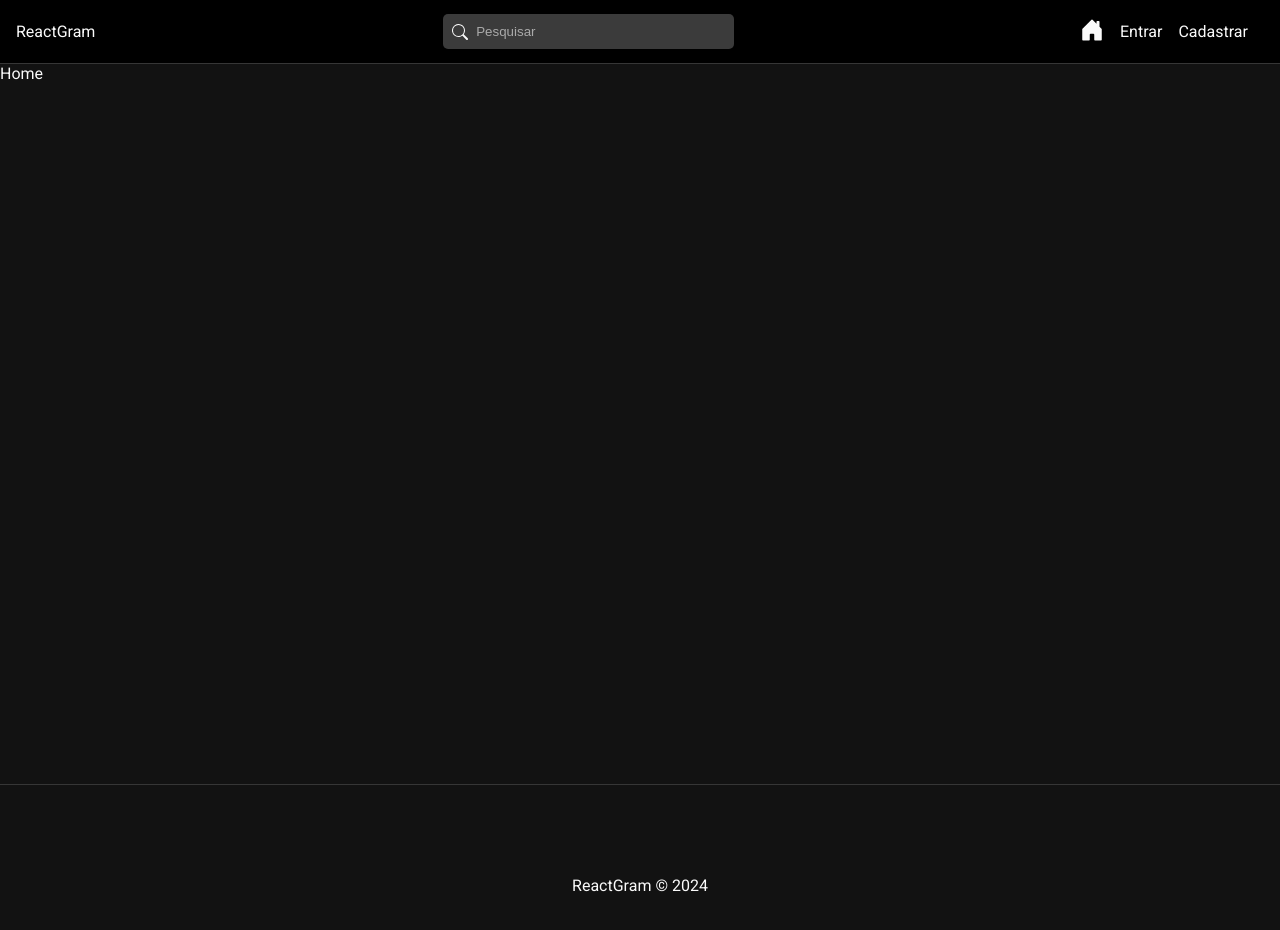
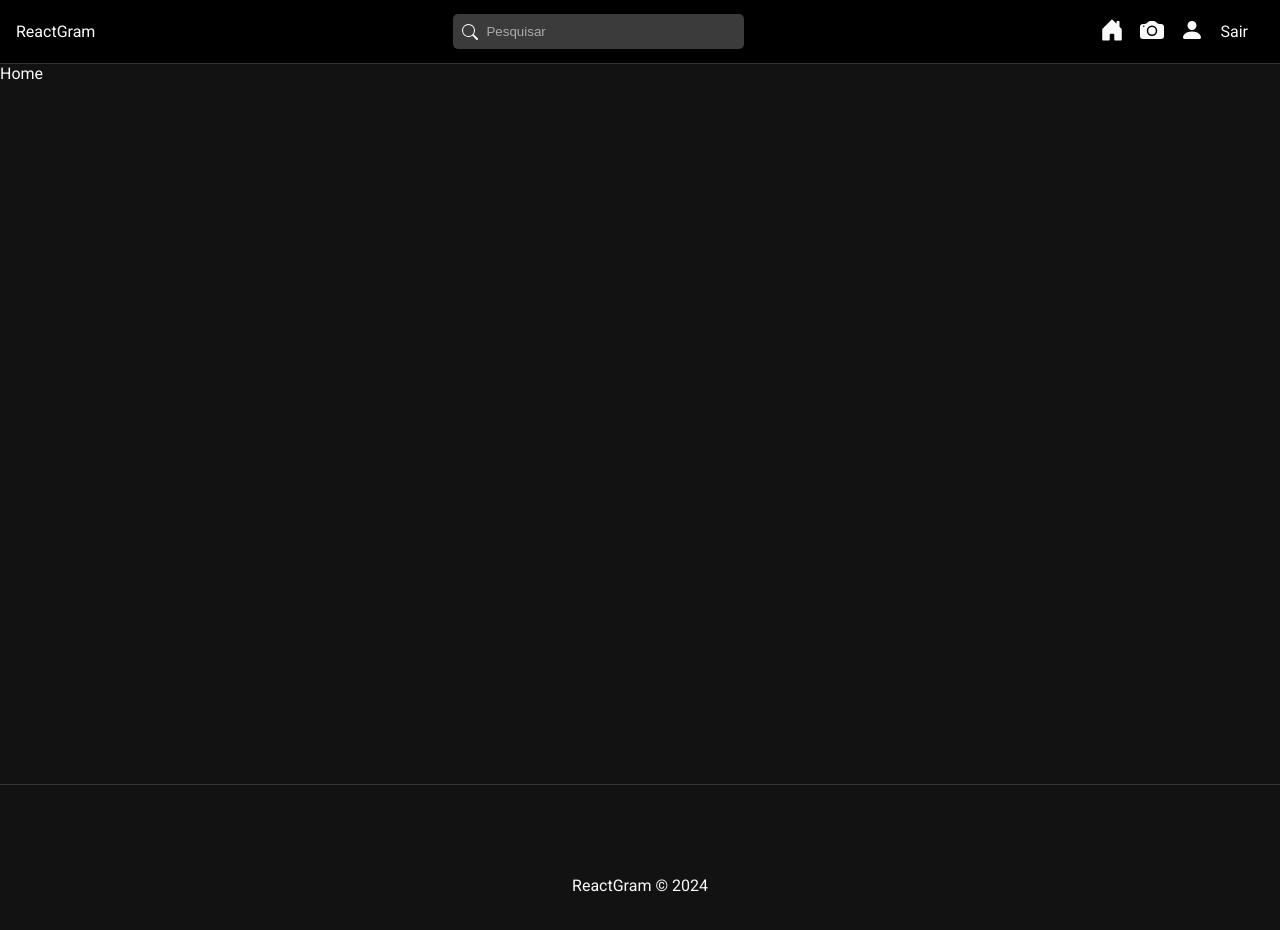
Before and after one commit to AndersonCamposs/ReactGram_frontend, a React (Vite) app: page / in a window 1280 px wide. Shown: the top 930 px of the page. Built offline with nearby package versions, Linux system fonts and the light colour scheme; sample sign-in values are in the browser's storage.

Commit message:
Criada a funcionalidade que verifica se o usuário está autenticado ou não
Isso permite a criação de certos privilégios para os usuários que estão autenticados. Além disso, a funcionalidade de logout também foi criada no authService/authSlice

```diff
--- a/src/App.jsx
+++ b/src/App.jsx
@@ -12,16 +12,25 @@
 import NavBar from './components/NavBar';
 import Footer from './components/Footer';
 
+// HOOKS
+import { useAuth } from './hooks/useAuth';
+
 function App() {
+  const { auth, loading } = useAuth();
+
+  if (loading) {
+    return <p>Carregando...</p>;
+  }
+
   return (
     <div className="App">
       <BrowserRouter>
         <NavBar />
         <div className="container">
           <Routes>
-            <Route path="/" element={<Home />} />
-            <Route path="/login" element={<Login />} />
-            <Route path="/register" element={<Register />} />
+            <Route path="/" element={auth ? <Home /> : <Navigate to="/login" />} />
+            <Route path="/login" element={!auth ? <Login /> : <Navigate to="/" />} />
+            <Route path="/register" element={!auth ? <Register /> : <Navigate to="/" />} />
           </Routes>
         </div>
 
--- a/src/components/NavBar.css
+++ b/src/components/NavBar.css
@@ -36,7 +36,7 @@
   margin-right: 1em;
 }
 
-#nav-links spna {
+#nav-links span {
   cursor: pointer;
 }
 
--- a/src/components/NavBar.jsx
+++ b/src/components/NavBar.jsx
@@ -4,7 +4,31 @@
 import { NavLink, Link } from 'react-router-dom';
 import { BsSearch, BsHouseDoorFill, BsFillPersonFill, BsFillCameraFill } from 'react-icons/bs';
 
+// HOOKS
+import { useState } from 'react';
+import { useAuth } from '../hooks/useAuth';
+import { useDispatch, useSelector } from 'react-redux';
+import { useNavigate } from 'react-router-dom';
+
+// REDUX
+import { logout, reset } from '../slices/authSlice';
+
 const NavBar = () => {
+  const { auth } = useAuth();
+
+  const { user } = useSelector((state) => state.auth);
+
+  const navigate = useNavigate();
+
+  const dispatch = useDispatch();
+
+  const handleLogout = () => {
+    dispatch(reset());
+    dispatch(logout());
+
+    navigate('/login');
+  };
+
   return (
     <nav id="nav">
       <Link to="/">ReactGram</Link>
@@ -12,18 +36,41 @@
         <BsSearch />
         <input type="text" placeholder="Pesquisar" />
       </form>
+
       <ul id="nav-links">
+        {auth ? (
+          <>
             <li>
               <NavLink to="/">
                 <BsHouseDoorFill />
               </NavLink>
             </li>
+            {user && (
+              <li>
+                <NavLink to={`/users/${user._id}`}>
+                  <BsFillCameraFill />
+                </NavLink>
+              </li>
+            )}
+            <li>
+              <NavLink to="/profile">
+                <BsFillPersonFill />
+              </NavLink>
+            </li>
+            <li>
+              <span onClick={handleLogout}>Sair</span>
+            </li>
+          </>
+        ) : (
+          <>
             <li>
               <NavLink to="/login">Entrar</NavLink>
             </li>
             <li>
               <NavLink to="/register">Cadastrar</NavLink>
             </li>
+          </>
+        )}
       </ul>
     </nav>
   );
--- a/src/services/authService.js
+++ b/src/services/authService.js
@@ -19,8 +19,14 @@
   }
 };
 
+// LOGOUT AN USER
+const logout = () => {
+  localStorage.removeItem('user');
+};
+
 const authService = {
   register,
+  logout,
 };
 
 export default authService;
--- a/src/slices/authSlice.js
+++ b/src/slices/authSlice.js
@@ -20,6 +20,11 @@
   }
 
   return data;
+});
+
+// LOGOUT AN USER
+export const logout = createAsyncThunk('auth/logout', async () => {
+  await authService.logout();
 });
 
 export const authSlice = createSlice({
@@ -48,6 +53,12 @@
         state.loading = false;
         state.error = action.payload;
         state.user = null;
+      })
+      .addCase(logout.fulfilled, (state, action) => {
+        state.loading = false;
+        state.success = true;
+        state.error = null;
+        state.user = null;
       });
   },
 });
```
Also changed, not shown: .prettierrc.js. Lines whose indentation alone changed are shown as unchanged.
